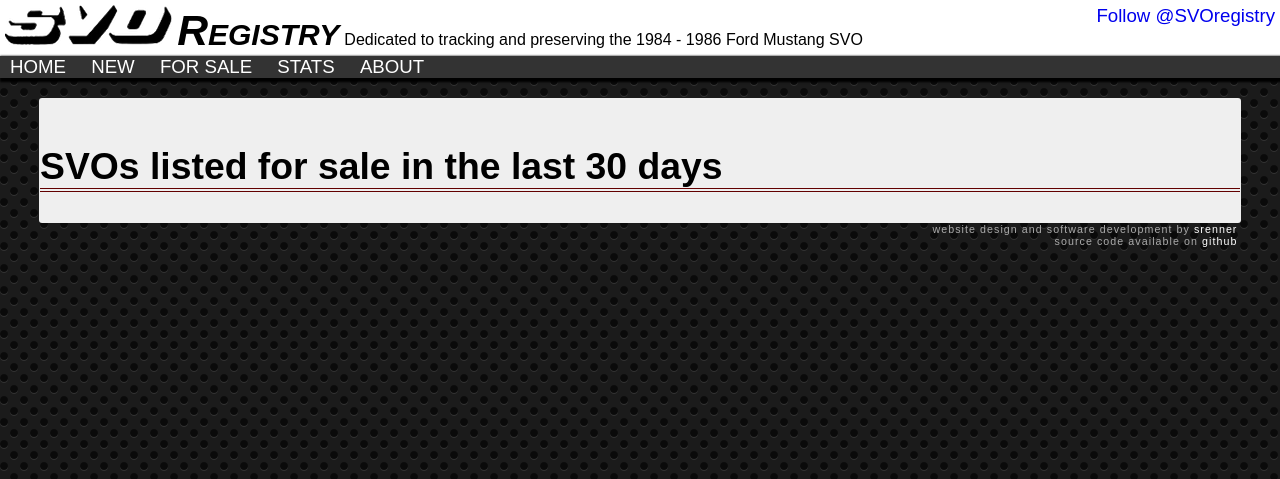
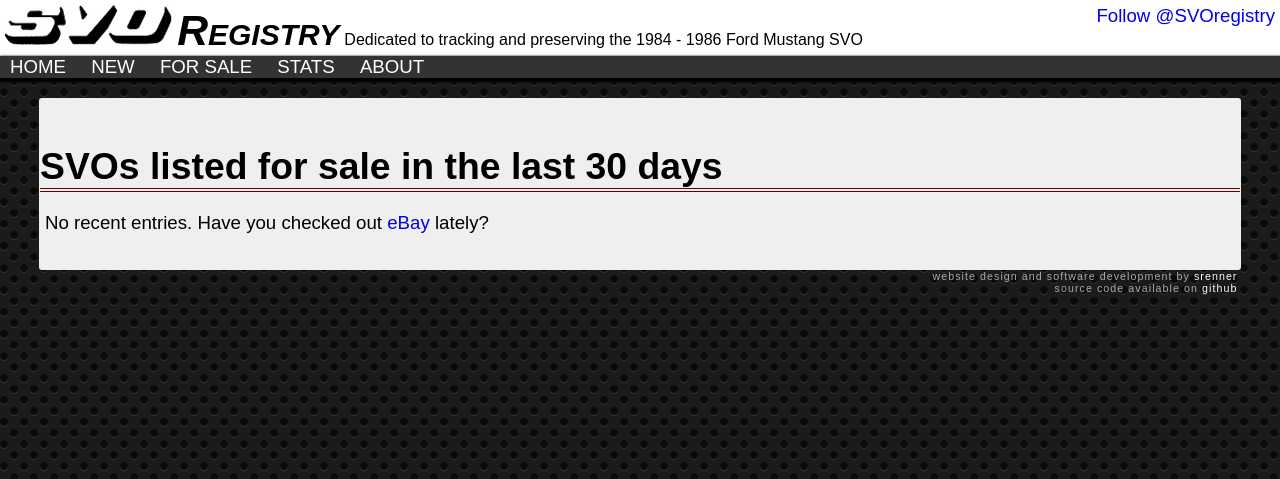
Before and after one commit to srenner/svoregistry, a Django app: template svoregistry/templates/registry/forsale.html in a window 1280 px wide. Shown: the top 479 px of the page. Run offline with Django 3.2, Linux system fonts and the light colour scheme; the template is opened without the code that fills it: most values are stand-ins (such as "Sample title", 1, 10 or a date in 2020); some libraries are stand-ins or nearby versions.

Commit message:
Display message when forsale.html is empty

```diff
--- a/svoregistry/templates/registry/forsale.html
+++ b/svoregistry/templates/registry/forsale.html
@@ -20,7 +20,8 @@
 			var json = {{ json|safe }};
 			var divContainer = document.getElementById("divContainer");
 			if(json.length == 0) {
-
+				divContainer.innerHTML =
+					"<p>No recent entries. Have you checked out <a href=\"http://www.ebay.com\">eBay</a> lately?</p>";
 			}
 			else {
 
@@ -39,6 +40,8 @@
 <noscript>
 	{% for entry in entries %}
 		{% include 'registry/entry_listitem.html' %}
+		{% empty %}
+	    <p>No recent entries. Have you checked out <a href="http://www.ebay.com">eBay</a> lately?</p>
 	{% endfor %}
 </noscript>
 <div class="divP" style="display: none">
```
